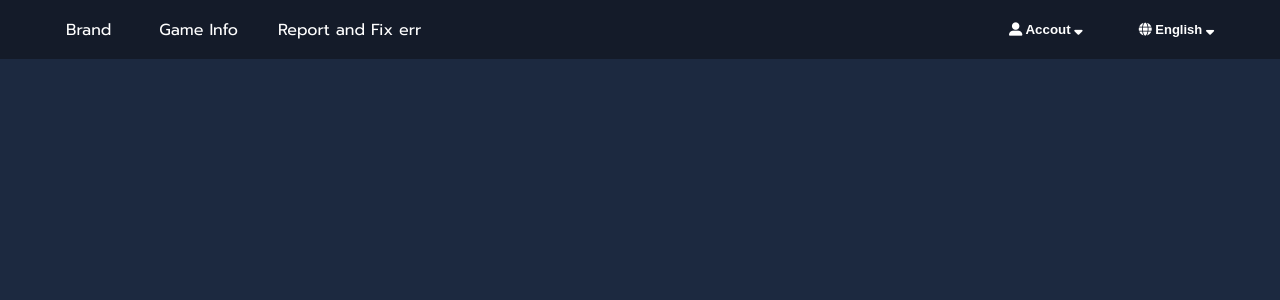
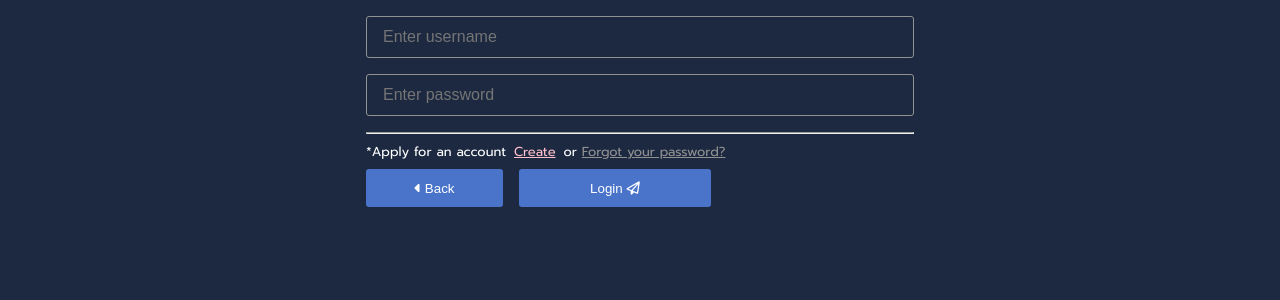
Before and after one commit to uranus1038/generator-frontend, a React (Vite) app: page /en/login in a window 1280 px wide. Before the commit this address led to /en. Shown: the top 300 px of the page. Built offline with nearby package versions, Linux system fonts and the light colour scheme.

Commit message:
Add component LoginApp

```diff
--- a/src/App.jsx
+++ b/src/App.jsx
@@ -2,6 +2,7 @@ import { useState } from 'react'
 import {BrowserRouter as Router , Navigate, Route , Routes } from "react-router-dom";
 //Components
 import RegisterApp from './pages/creationEN';
+import LoginApp from './pages/loginEN';
 import StartApp from './pages/startAppEN';
 function App() {
   const [count, setCount] = useState(0)
@@ -11,11 +12,11 @@ function App() {
         <Routes>
           <Route path="/en" element={ <StartApp />}/>
           <Route path="en/creation" element={ <RegisterApp />}/>
+          <Route path="en/login" element={ <LoginApp />}/>
           <Route path="*" element={<Navigate to="/en" />} />
         </Routes>
       </Router>
     </div>
   )
 }
-
 export default App
--- a/src/components/creationEN.jsx
+++ b/src/components/creationEN.jsx
@@ -126,7 +126,7 @@ export default function FormCreation() {
                                 setNameStar(event.target.value);
                                 handlenameStarChange();
                             }}
-                            className=" umi-form-tx-outness-haiiro pl-2 mt-1" placeholder="Enter Name Star"
+                            className=" umi-form-tx-outness-haiiro pl-2 mt-1" placeholder="Enter name star"
                             name="nameStar" type="text" pattern="[a-zA-Z]+" required />
                         <p className="umi-form-label fw-normal f-momo fs-medium  mt-1 " >{userNameError}</p>
                         <input
@@ -142,7 +142,7 @@ export default function FormCreation() {
                                 setPassWord(event.target.value);
                                 handlepassWordChange();
                             }}
-                            className=" umi-form-tx-outness-haiiro pl-2 mt-1" placeholder="Enter your passWord"
+                            className=" umi-form-tx-outness-haiiro pl-2 mt-1" placeholder="Enter your password"
                             name="passWord" type="passWord" pattern="[a-zA-Z0-9]+" required />
                         <p className="umi-form-label fw-normal f-momo fs-medium  mt-1 " >{birthdayError}</p>
                         <input
--- /dev/null
+++ b/src/components/loginEN.jsx
@@ -0,0 +1,37 @@
+import { Form, Navigate, useNavigate } from "react-router-dom";
+import { useState } from 'react';
+import axios from 'axios';
+import '../yumi_assets/navbar/navbar.css'
+import '../yumi_assets/umi-god-main.css'
+import '../yumi_assets/umi-special.css'
+
+export default function FormLoginEng() {
+    const navigation = useNavigate();
+    return (
+        <section>
+            <form className="umi-form-control">
+                <div className="umi-rows umi-rows-s umi-justify-center ">
+                    <div className="umi-col ">
+                        <input
+                            className=" umi-form-tx-outness-haiiro pl-2 mt-2" placeholder="Enter username"
+                            name="userName" type="text" pattern="[a-zA-Z]+" required />
+                        <input
+                            className=" umi-form-tx-outness-haiiro pl-2 mt-2  mb-2" placeholder="Enter password"
+                            name="passWord" type="text" pattern="[a-zA-Z]+" required />
+                        <hr />
+                        <p className="umi-form-label fw-normal f-shiro fs-medium mt-1 ">
+                            *Apply for an account<span className="btn f-momo umi-underline  "
+                            onClick={() => { navigation("/en/creation") }} >Create</span>
+                            or <span className="umi-underline f-haiiro">Forgot your password?</span></p>
+                        <button className="w-25 mt-1  btn umi-btn-sora umi-rounded-1 umi--sora "
+                            onClick={() => { navigation("/") }} type="button"><i className="fas fa-caret-left">
+                            </i> Back</button>
+                        <button id="btn-next" className=" w-35 w-35-s ml-2 mt-1 btn umi-btn-sora umi-rounded-1"
+                            type="button">Login <i className="far fa-paper-plane">
+                            </i></button>
+                    </div>
+                </div>
+            </form>
+        </section>
+    )
+}
--- a/src/components/navbarMainEN.jsx
+++ b/src/components/navbarMainEN.jsx
@@ -23,7 +23,10 @@ export default function NavbarMain() {
                                 <li>
                                     <button class="fw-bolder btn btn-none fw-bloder umi-nav-item umi-dropdown f-shiro umi-active"><i className="fas fa-user-alt"></i>  Accout <i className="fas fa-sort-down"></i></button>
                                     <div style={{ margin: "0px -28px" }} class="fw-bolder  umi-dropdown-content umi-special-blue-c1">
-                                        <button class="btn btn-none umi-dropdown-link f-shiro umi-active"><i className="far fa-user-circle"></i> Log In</button>
+                                        <button onClick={() => {
+                                            navigation("/en/login");
+                                        }}
+                                        class="btn btn-none umi-dropdown-link f-shiro umi-active"><i className="far fa-user-circle"></i> Log In</button>
                                         <button onClick={() => {
                                             navigation("/en/creation");
                                         }}
--- a/src/pages/loginEN.jsx
+++ b/src/pages/loginEN.jsx
@@ -1,11 +1,14 @@
 import { useState } from 'react' ;
 //Add Component
 import FormCreation from '../components/creationEN';
+import FormLoginEng from '../components/loginEN';
+import NavbarMain from '../components/navbarMainEN';
 
-export default function RegisterApp() {
+export default function LoginApp() {
   const [count, setCount] = useState(0)
   return (
     <section>
+      <FormLoginEng/>
     </section>
   )
 }
--- a/src/yumi_assets/umi-god-main.css
+++ b/src/yumi_assets/umi-god-main.css
@@ -491,6 +491,12 @@ input:-webkit-autofill {
     padding: 8px;
 }
 
+/* line-main */
+.umi-underline
+{
+    text-decoration: underline;
+}
+
 
 /* Media query  */
 
```
